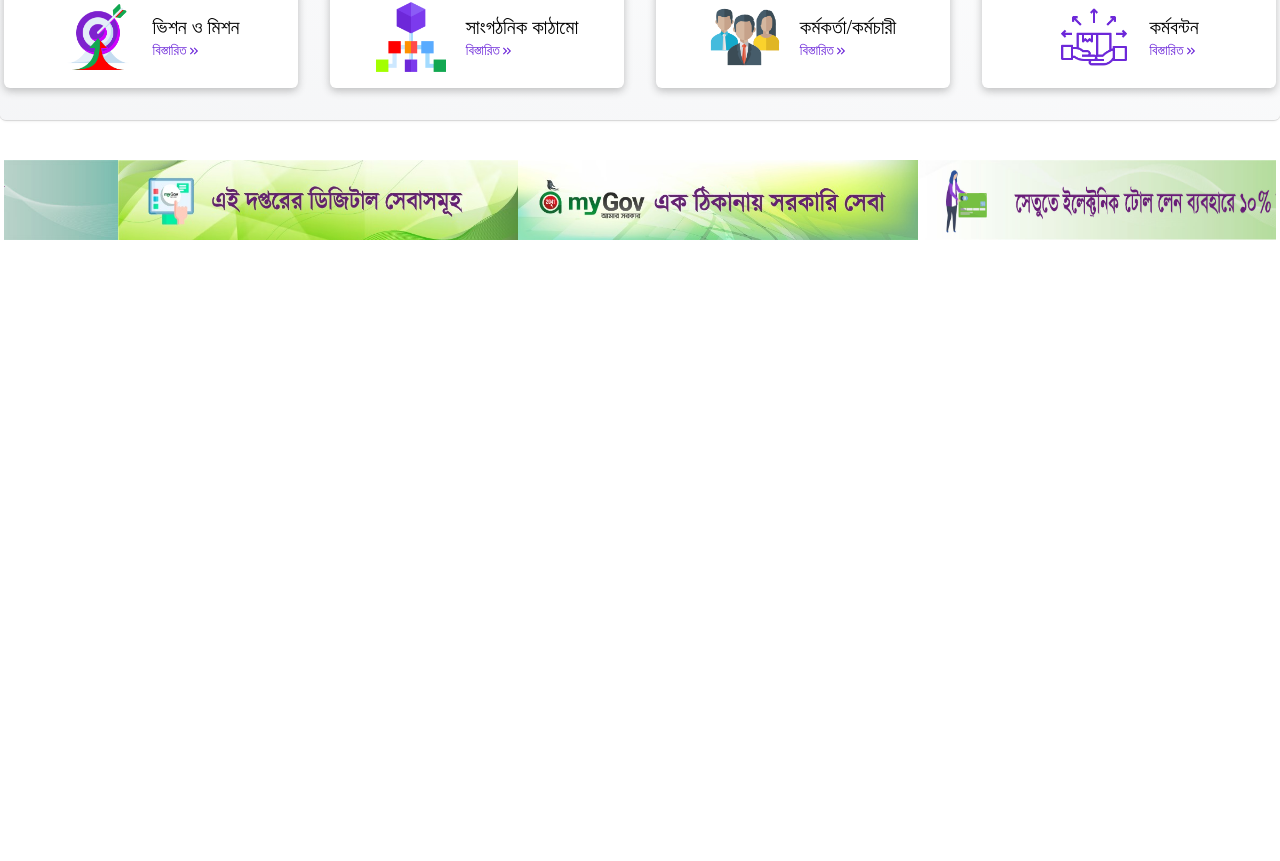
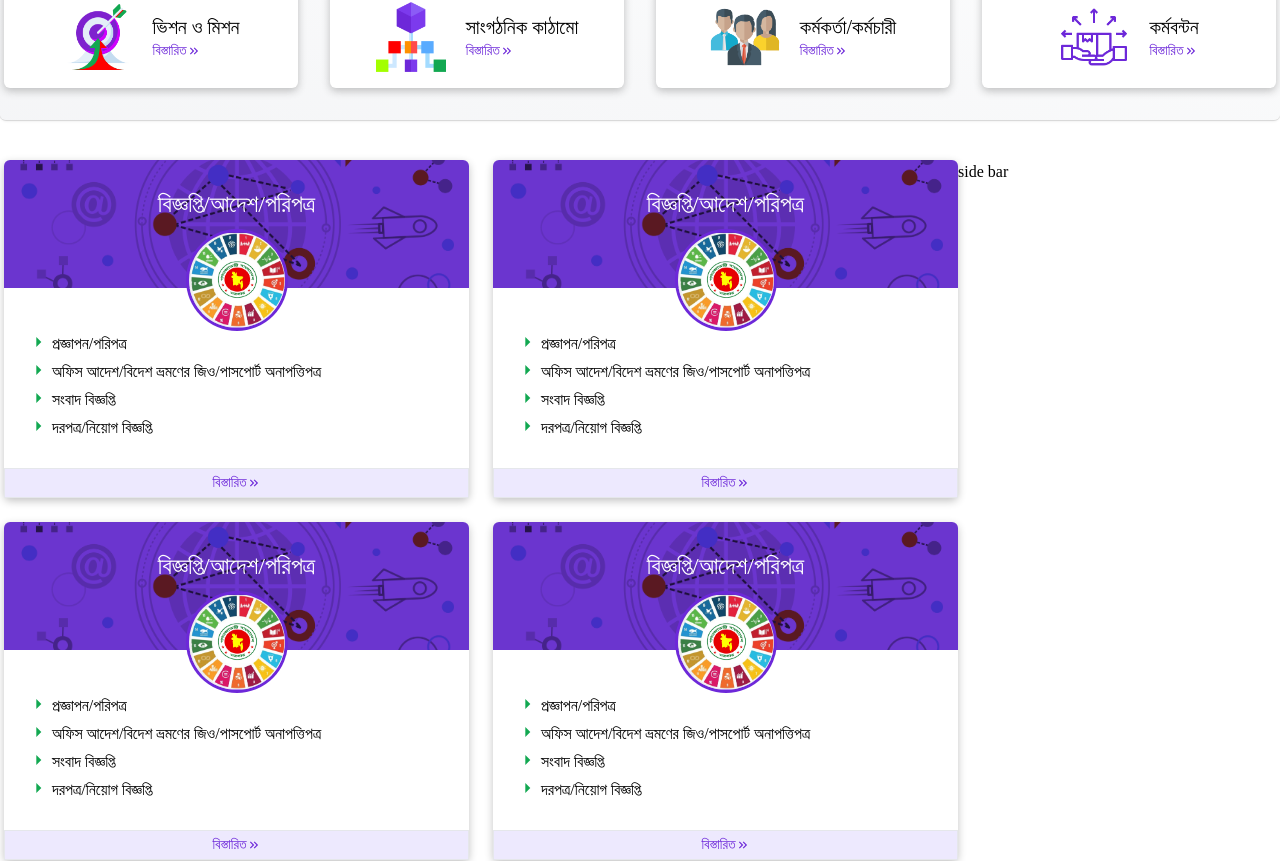
Before and after one commit to mahamudulhasan-me/ictd.gov.bd, a Next.js app: page / in a window 1280 px wide. Shown: the part 1385-2246 px from the top of the page. Before the commit the page ends 1645 px from the top, so only its background shows below. Built offline with nearby package versions, Linux system fonts and the light colour scheme; a web font is replaced by a local one.

Commit message:
add server card and some service section

```diff
--- a/src/app/page.js
+++ b/src/app/page.js
@@ -3,6 +3,8 @@ import AnotherMinistryMarquee from "@/pages/home/anotherMinistryMarquee/AnotherM
 import Banner from "@/pages/home/banner/Banner";
 import NoticeBoard from "@/pages/home/noticeBoard/NoticeBoard";
 import NoticeMarquee from "@/pages/home/noticeMarquee/NoticeMarquee";
+import NoticeOrderCircular from "@/pages/home/noticeOrderCircular/NoticeOrderCircular";
+import PoliciesAndPublications from "@/pages/home/policies&Publications/PoliciesAndPublications";
 import HonorablePerson from "@/pages/sidebar/honorablePerson/HonorablePerson";
 
 const page = () => {
@@ -15,6 +17,16 @@ const page = () => {
         <HonorablePerson />
       </div>
       <AboutUs />
+
+      <div className="container mx-auto px-1 grid grid-cols-12 my-10">
+        <div className="col-span-9 grid grid-cols-2 gap-6">
+          <NoticeOrderCircular />
+          <PoliciesAndPublications />
+          <PoliciesAndPublications />
+          <PoliciesAndPublications />
+        </div>
+        <div className="col-span-3">side bar</div>
+      </div>
       <AnotherMinistryMarquee />
     </div>
   );
--- /dev/null
+++ b/src/components/ui/ServiceCard.jsx
@@ -0,0 +1,46 @@
+import { noticeOrderCircularMenu } from "@/utils/noticeOrderCircularMenu";
+import Image from "next/image";
+import Link from "next/link";
+import { MdKeyboardDoubleArrowRight } from "react-icons/md";
+import { RiArrowRightSFill } from "react-icons/ri";
+const ServiceCard = () => {
+  return (
+    <div className="rounded-md shadow-[rgba(0,_0,_0,_0.24)_0px_3px_8px] hover:shadow-[rgba(0,_0,_0,_0.24)_0px_6px_12px] transition-shadow duration-300 ">
+      <div
+        className="bg-cover bg-center flex items-start justify-center h-[8rem] bg-violet-950/90 bg-blend-overlay text-white rounded-t-md relative"
+        style={{ backgroundImage: "url('/images/banner/banner.jpg')" }}
+      >
+        <h1 className="text-2xl mt-7 text-white">বিজ্ঞপ্তি/আদেশ/পরিপত্র</h1>
+
+        <div className="size-24 ring ring-violet-700 bg-violet-700/50 rounded-full absolute -bottom-10  overflow-hidden flex justify-center items-center">
+          <Image
+            src="/images/FinalLogoSDG.png"
+            alt="flag"
+            width={96}
+            height={96}
+          />
+        </div>
+      </div>
+
+      <div className="p-6 mt-5">
+        {noticeOrderCircularMenu.map((menu, index) => (
+          <div key={index} className="flex items-start gap-1 ">
+            <RiArrowRightSFill className="text-xl text-green" />
+            <Link href={menu.url} className="h-7 hover:text-red">
+              {menu.title}
+            </Link>
+          </div>
+        ))}
+      </div>
+      <Link
+        href={"#"}
+        className="text-sm w-full border bg-violet-100 p-1 flex justify-center items-center text-violet-700 group"
+      >
+        বিস্তারিত{" "}
+        <MdKeyboardDoubleArrowRight className=" group-hover:ml-2 transition-all duration-300" />
+      </Link>
+    </div>
+  );
+};
+
+export default ServiceCard;
--- /dev/null
+++ b/src/pages/home/noticeOrderCircular/NoticeOrderCircular.jsx
@@ -0,0 +1,11 @@
+import ServiceCard from "@/components/ui/ServiceCard";
+
+const NoticeOrderCircular = () => {
+  return (
+    <div>
+      <ServiceCard />
+    </div>
+  );
+};
+
+export default NoticeOrderCircular;
--- /dev/null
+++ b/src/pages/home/policies&Publications/PoliciesAndPublications.jsx
@@ -0,0 +1,11 @@
+import ServiceCard from "@/components/ui/ServiceCard";
+
+const PoliciesAndPublications = () => {
+  return (
+    <div>
+      <ServiceCard />
+    </div>
+  );
+};
+
+export default PoliciesAndPublications;
--- /dev/null
+++ b/src/utils/noticeOrderCircularMenu.js
@@ -0,0 +1,18 @@
+export const noticeOrderCircularMenu = [
+  {
+    title: "প্রজ্ঞাপন/পরিপত্র",
+    url: "#",
+  },
+  {
+    title: "অফিস আদেশ/বিদেশ ভ্রমণের জিও/পাসপোর্ট অনাপত্তিপত্র",
+    url: "#",
+  },
+  {
+    title: "সংবাদ বিজ্ঞপ্তি",
+    url: "#",
+  },
+  {
+    title: "দরপত্র/নিয়োগ বিজ্ঞপ্তি",
+    url: "#",
+  },
+];
```
Also changed, not shown: src/utils/Citizene-ServicesMenu.js (added, +18 -0 lines), src/utils/annualPerformanceManagementMenu.js (added, +18 -0 lines), src/utils/citizensCharterMenu.js (added, +18 -0 lines), src/utils/grievanceRedressSystemMenu.js (added, +18 -0 lines), src/utils/nationalIntegrityStrategyMenu.js (added, +18 -0 lines), src/utils/policiesAndPublications.js (added, +18 -0 lines), public/images/FinalLogoSDG.png (added).
